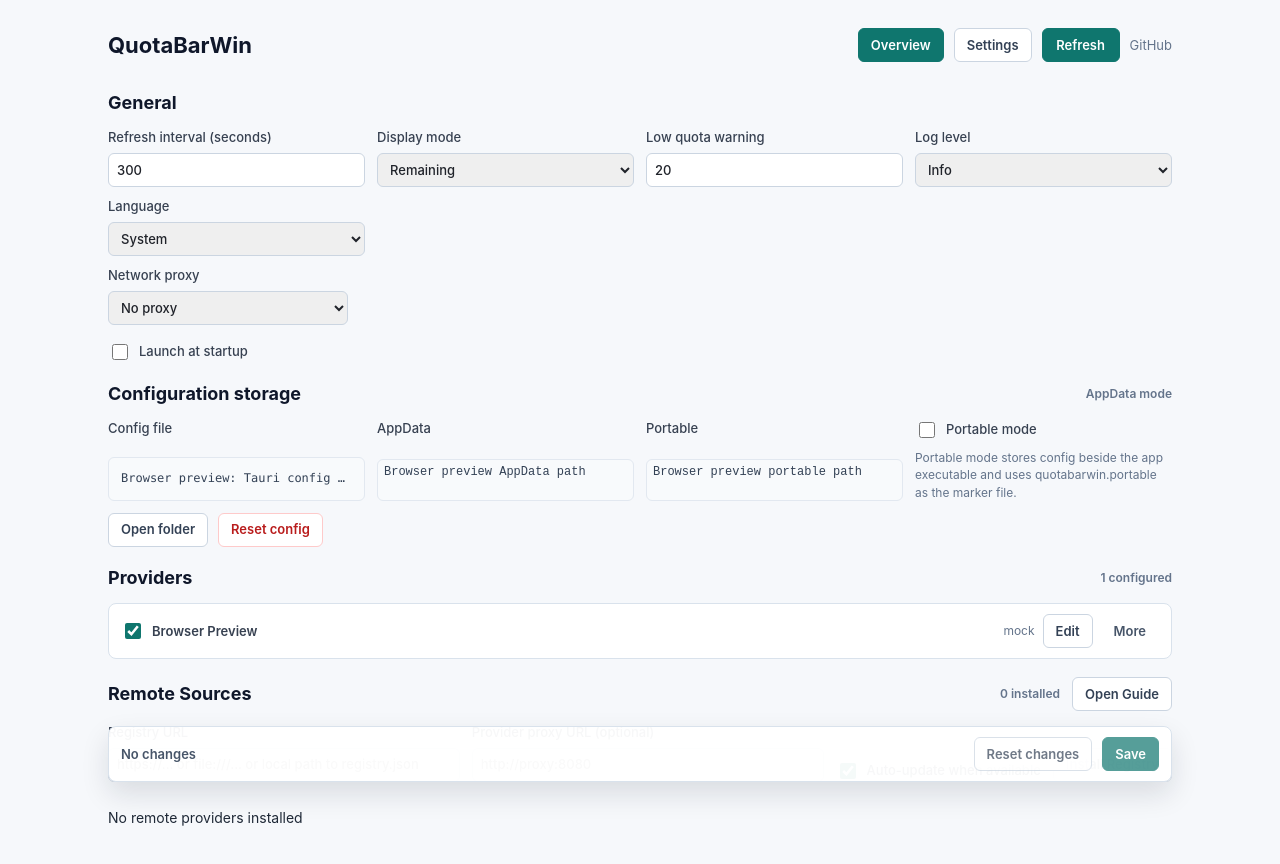
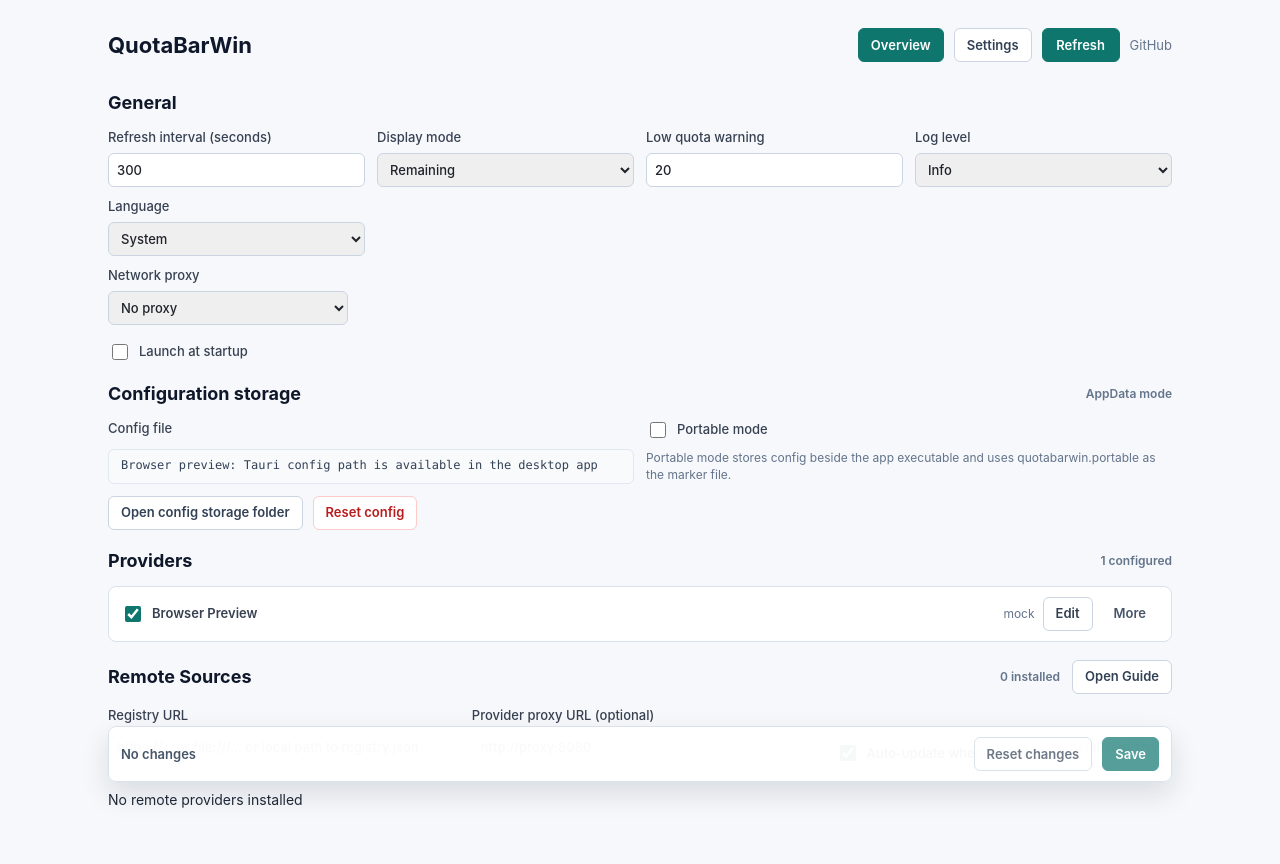
Before and after one commit to Shawlaw/QuotaBarWin, a React (Vite) app: page / in a window 1280 px wide. Both pictures are taken after a click on the button "Settings". Shown: the top 864 px of the page. Built offline with nearby package versions, Linux system fonts and the light colour scheme.

Commit message:
Refine config storage settings layout

```diff
--- a/src/components/SettingsPanel.tsx
+++ b/src/components/SettingsPanel.tsx
@@ -162,6 +162,8 @@
       ? null
       : t.settings.lowQuotaWarningError;
   const canSave = hasChanges && !refreshIntervalError && !lowQuotaWarningError && !isSaving;
+  const isPortableMode = configStorageInfo?.mode === "portable";
+  const storageModeLabel = isPortableMode ? t.settings.portableMode : t.settings.appDataMode;
 
   function addPreset(preset: ProviderPreset) {
     const provider = cloneProvider(preset.providerConfigTemplate);
@@ -351,7 +353,7 @@
         <section className="settings-section config-storage-section" aria-label={t.settings.configurationStorage}>
           <div className="settings-section-title">
             <h3>{t.settings.configurationStorage}</h3>
-            <span>{configStorageInfo?.mode === "portable" ? t.settings.portableMode : t.settings.appDataMode}</span>
+            <span>{storageModeLabel}</span>
           </div>
           <div className="settings-grid config-storage-grid">
             <div className="config-path-field">
@@ -365,19 +367,19 @@
                 {configStorageInfo?.configPath ?? t.settings.loadingConfigPath}
               </button>
             </div>
-            <div className="config-path-field">
-              <span className="config-path-label">{t.settings.appData}</span>
-              <code title={configStorageInfo?.appDataConfigPath}>{configStorageInfo?.appDataConfigPath ?? t.settings.loading}</code>
-            </div>
-            <div className="config-path-field">
-              <span className="config-path-label">{t.settings.portable}</span>
-              <code title={configStorageInfo?.portableConfigPath}>{configStorageInfo?.portableConfigPath ?? t.settings.loading}</code>
-            </div>
+            {isPortableMode ? (
+              <div className="config-path-field">
+                <span className="config-path-label">{t.settings.portableMarker}</span>
+                <code title={configStorageInfo?.portableMarkerPath}>
+                  {configStorageInfo?.portableMarkerPath ?? t.settings.loading}
+                </code>
+              </div>
+            ) : null}
             <div className="config-storage-controls">
               <label className="checkbox-row">
                 <input
                   type="checkbox"
-                  checked={configStorageInfo?.mode === "portable"}
+                  checked={isPortableMode}
                   disabled={!configStorageInfo || isConfigStorageBusy}
                   onChange={(event) => onSetPortableMode(event.currentTarget.checked)}
                 />
--- a/src/i18n/catalog.ts
+++ b/src/i18n/catalog.ts
@@ -121,6 +121,7 @@
     configFile: string;
     appData: string;
     portable: string;
+    portableMarker: string;
     loadingConfigPath: string;
     loading: string;
     portableModeHint: string;
@@ -316,11 +317,12 @@
     configFile: "Config file",
     appData: "AppData",
     portable: "Portable",
+    portableMarker: "Marker file",
     loadingConfigPath: "Loading config path...",
     loading: "Loading...",
     portableModeHint:
       "Portable mode stores config beside the app executable and uses quotabarwin.portable as the marker file.",
-    openFolder: "Open folder",
+    openFolder: "Open config storage folder",
     resetConfig: "Reset config",
     resetConfigConfirm: "Reset QuotaBarWin config to defaults? A backup will be created first.",
     noChanges: "No changes",
@@ -512,11 +514,12 @@
     configFile: "配置文件",
     appData: "AppData",
     portable: "便携",
+    portableMarker: "标记文件",
     loadingConfigPath: "正在加载配置路径...",
     loading: "加载中...",
     portableModeHint:
       "便携模式会把配置存放在应用可执行文件旁，并使用 quotabarwin.portable 作为标记文件。",
-    openFolder: "打开文件夹",
+    openFolder: "打开配置存储文件夹",
     resetConfig: "重置配置",
     resetConfigConfirm: "将 QuotaBarWin 配置重置为默认值？会先创建备份。",
     noChanges: "无更改",
```
Also changed, not shown: 1 other file (tests, documents, lock files or other folders).
